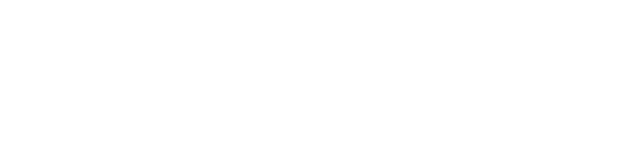
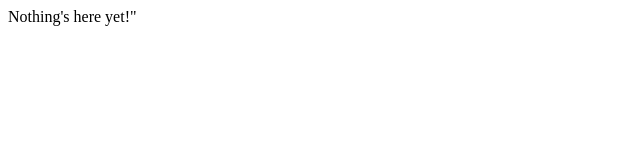
Before and after one commit to Yokipi/smash-seeds, a plain HTML site: page index.html in a window 1280 px wide. Shown: the whole page, without its empty margins (0-640 px from the left). Drawn offline with Linux system fonts and the light colour scheme.

Commit message:
Basic HTML syntax...

```diff
--- a/index.html
+++ b/index.html
@@ -1,6 +1,10 @@
-<head>
-</head>
+<html>
+  <head>
+  </head>
 
-<body>
-  <canvas id="glCanvas" width="640" height="480"></canvas>
-</body>
+  <body>
+    <p>Nothing's here yet!"</p>
+    <canvas id="glCanvas" width="640" height="480"></canvas>
+  </body>
+
+</html>
```
